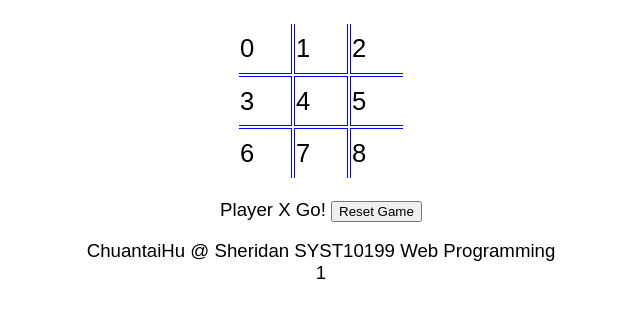
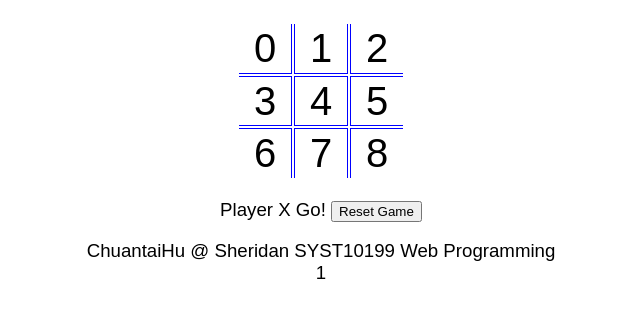
Before and after one commit to husitaizi/Web-Development, a website: page public_html/index.html in a window 1280 px wide. Shown: the part 46-364 px from the top of the page, without its empty margins (319-959 px from the left). Drawn offline with Linux system fonts and the light colour scheme.

Commit message:
Enlarge the font-size and center the enter.

```diff
--- a/public_html/css/TicTacToeA2.css
+++ b/public_html/css/TicTacToeA2.css
@@ -14,10 +14,11 @@ table {
 }
 
 td {
+    text-align: center; /*Centering the content in the cell*/
     border: 1px solid blue;
     width: 50px;
     height: 50px;
-    font-size: 1.6em;
+    font-size: 2.5em;  /*Enlarge the font-size to make the cell more solid*/
     font-family: sans-serif;
 }
 
```
